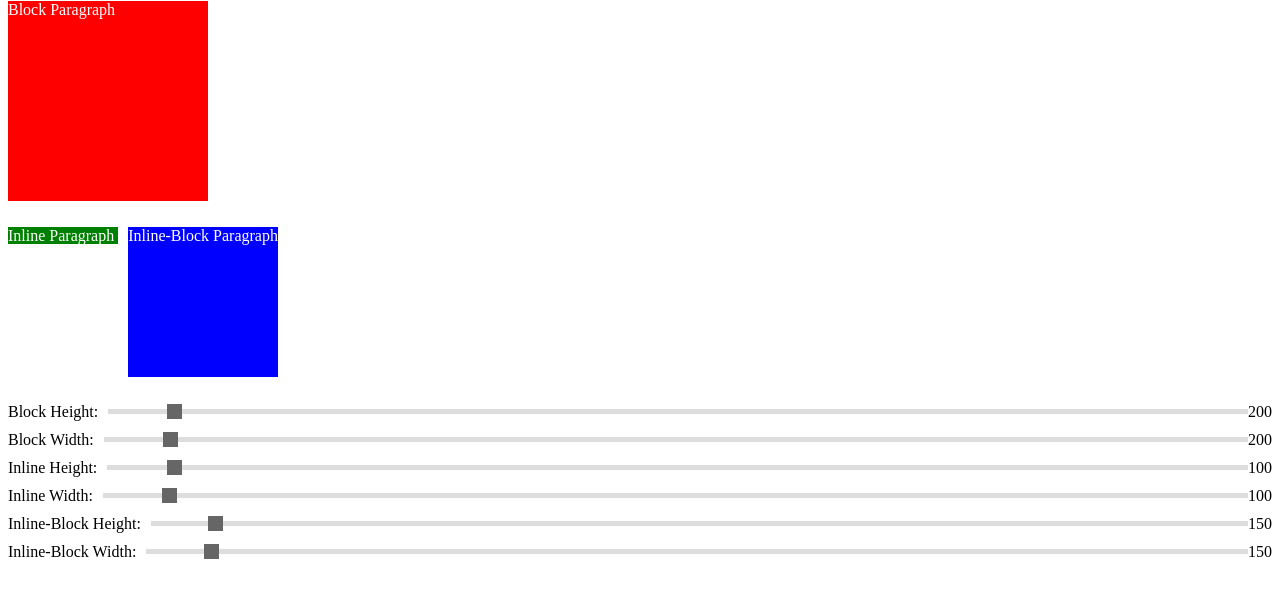
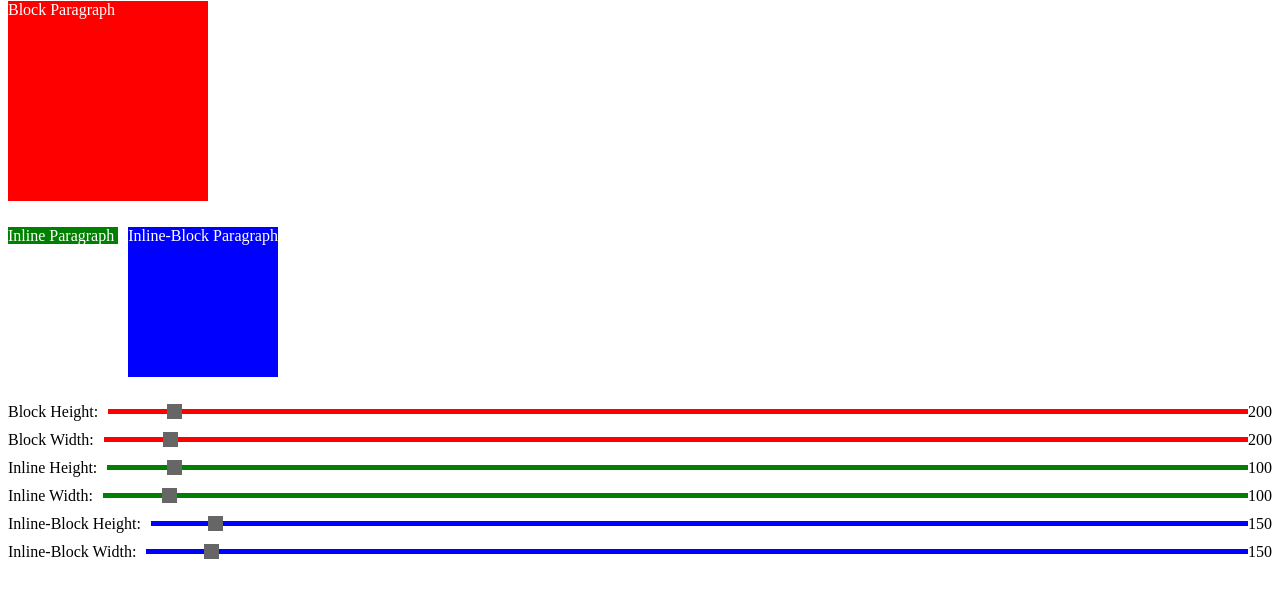
Before and after one commit to appbrewery/css-display, a plain HTML site: page index.html in a window 1280 px wide. Shown: the part 79-676 px from the top of the page. Drawn offline with Linux system fonts and the light colour scheme.

Commit message:
Update index.html

```diff
--- a/index.html
+++ b/index.html
@@ -72,10 +72,23 @@
       background-color: #666;
       cursor: pointer;
     }
+
+    .red {
+      background-color: red;
+    }
+
+    .green {
+      background-color: green;
+    }
+
+    .blue {
+      background-color: blue;
+    }
   </style>
 </head>
 
-<body><h1>CSS Display Property</h1>
+<body>
+  <h1>CSS Display Property</h1>
   <p class="block">Block Paragraph </p>
   <p class="inline">Inline Paragraph
   </p>
@@ -84,12 +97,12 @@
   <div class="input-group">
     <div class="slider-group">
       <label class="slider-label" for="block-height-slider">Block Height:</label>
-      <input type="range" id="block-height-slider" min="100" max="2000" value="200" class="slider">
+      <input type="range" id="block-height-slider" min="100" max="2000" value="200" class="slider red">
       <output id="block-height-output">200</output>
     </div>
     <div class="slider-group">
       <label class="slider-label" for="block-width-slider">Block Width:</label>
-      <input type="range" id="block-width-slider" min="100" max="2000" value="200" class="slider">
+      <input type="range" id="block-width-slider" min="100" max="2000" value="200" class="slider red">
       <output id="block-width-output">200</output>
     </div>
   </div>
@@ -97,12 +110,12 @@
   <div class="input-group">
     <div class="slider-group">
       <label class="slider-label" for="inline-height-slider">Inline Height:</label>
-      <input type="range" id="inline-height-slider" min="100" max="2000" value="200" class="slider">
+      <input type="range" id="inline-height-slider" min="100" max="2000" value="200" class="slider green">
       <output id="inline-height-output">100</output>
     </div>
     <div class="slider-group">
       <label class="slider-label" for="inline-width-slider">Inline Width:</label>
-      <input type="range" id="inline-width-slider" min="100" max="2000" value="200" class="slider">
+      <input type="range" id="inline-width-slider" min="100" max="2000" value="200" class="slider green">
       <output id="inline-width-output">100</output>
     </div>
   </div>
@@ -110,12 +123,12 @@
   <div class="input-group">
     <div class="slider-group">
       <label class="slider-label" for="inline-block-height-slider">Inline-Block Height:</label>
-      <input type="range" id="inline-block-height-slider" min="100" max="2000" value="200" class="slider">
+      <input type="range" id="inline-block-height-slider" min="100" max="2000" value="200" class="slider blue">
       <output id="inline-block-height-output">150</output>
     </div>
     <div class="slider-group">
       <label class="slider-label" for="inline-block-width-slider">Inline-Block Width:</label>
-      <input type="range" id="inline-block-width-slider" min="100" max="2000" value="200" class="slider">
+      <input type="range" id="inline-block-width-slider" min="100" max="2000" value="200" class="slider blue">
       <output id="inline-block-width-output">150</output>
     </div>
   </div>
```
